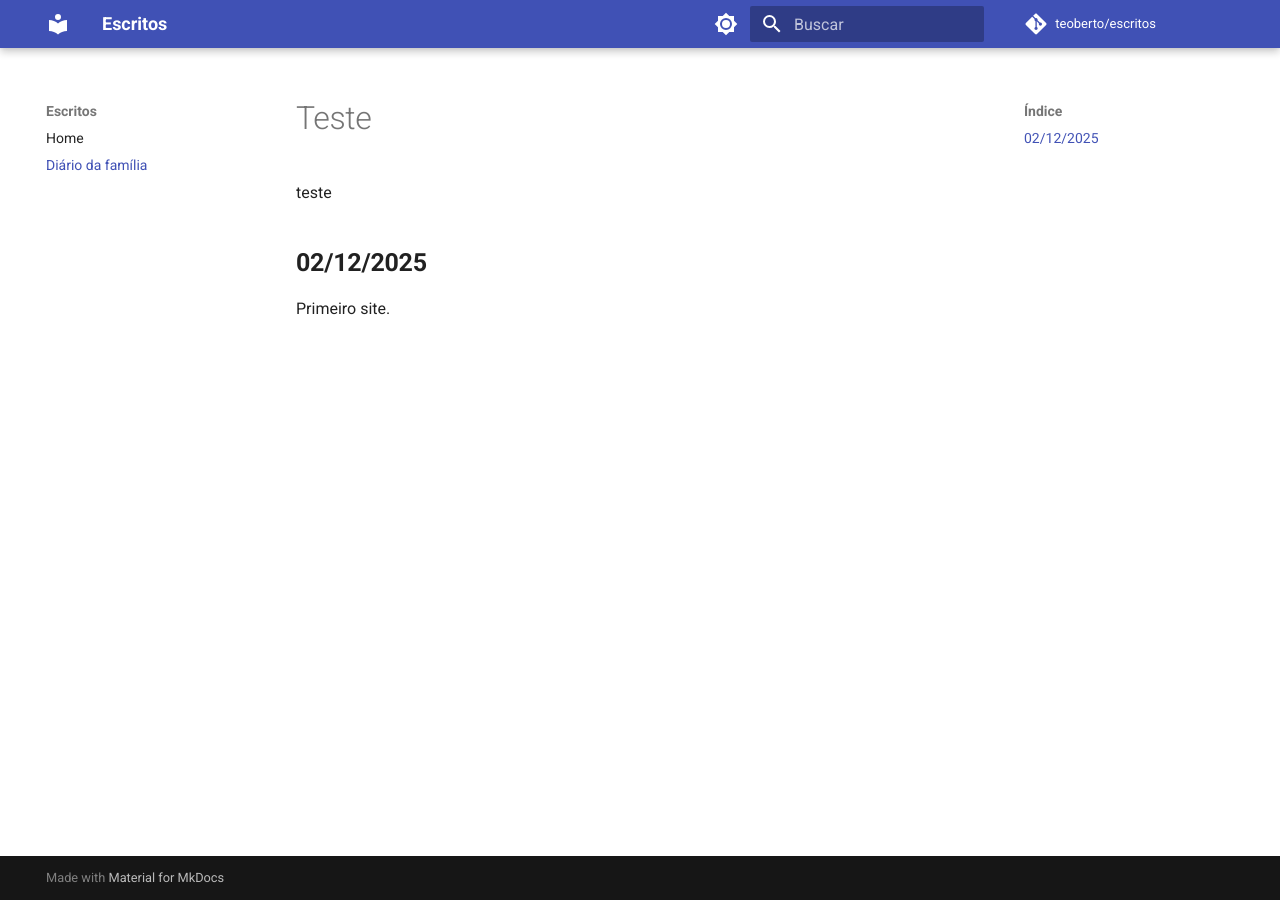
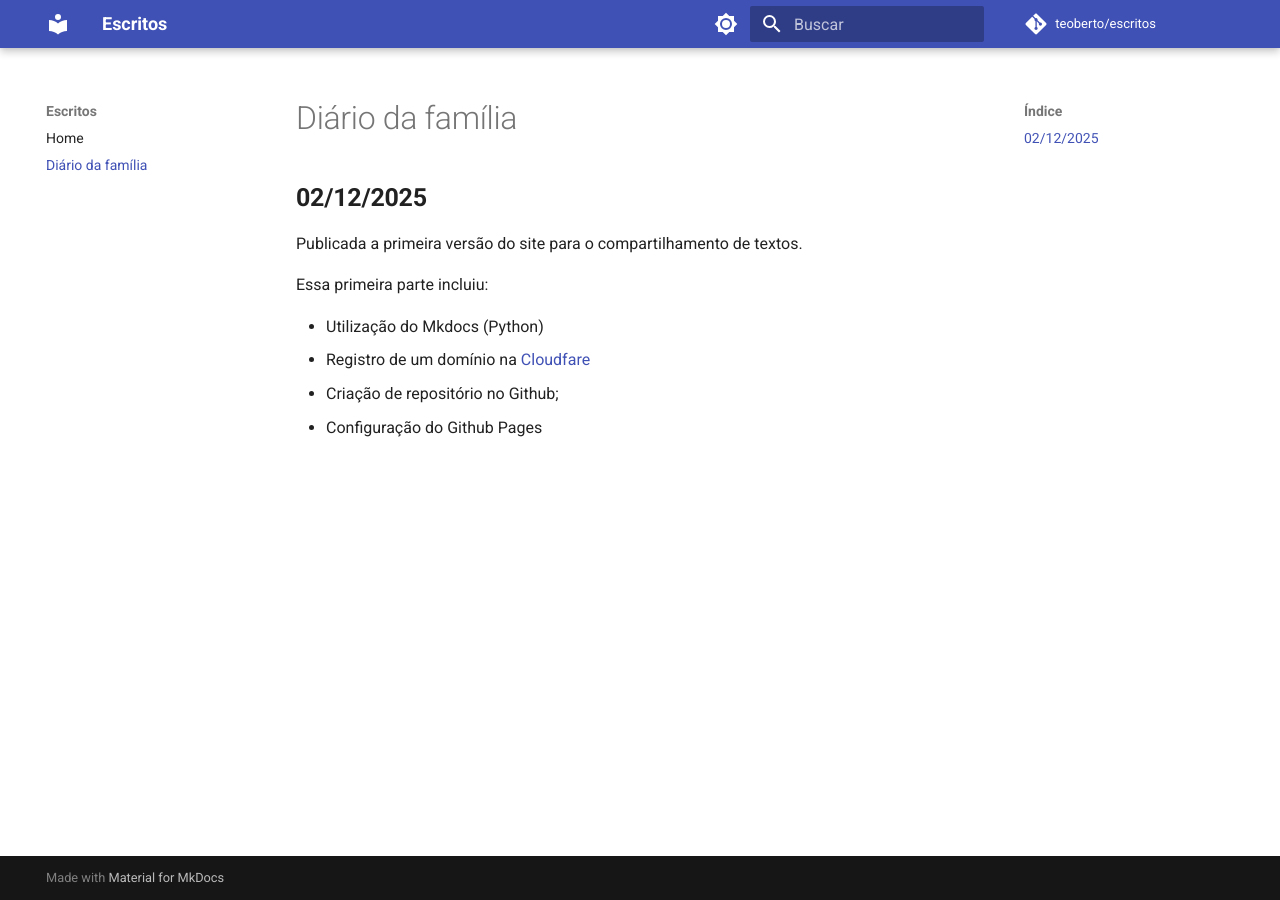
Before and after one commit to teoberto/escritos, an MkDocs documentation site: the page built from docs/familia/teste.md, in a window 1280 px wide. Built offline with MkDocs 1.6.1 and Material for MkDocs 9.7.7, drawn with Linux system fonts in a browser that asks for light colours; comment, search, counter and statistics services are not loaded.

Commit message:
primeira versão

```diff
--- a/docs/familia/teste.md
+++ b/docs/familia/teste.md
@@ -1,7 +1,10 @@
-# Teste
-
-teste
-
 ## **02/12/2025**
 
-Primeiro site.
+Publicada a primeira versão do site para o compartilhamento de textos.
+
+Essa primeira parte incluiu:
+
+- Utilização do Mkdocs (Python)
+- Registro de um domínio na [Cloudfare](https://www.cloudflare.com/pt-br/products/registrar/)
+- Criação de repositório no Github;
+- Configuração do Github Pages
```
